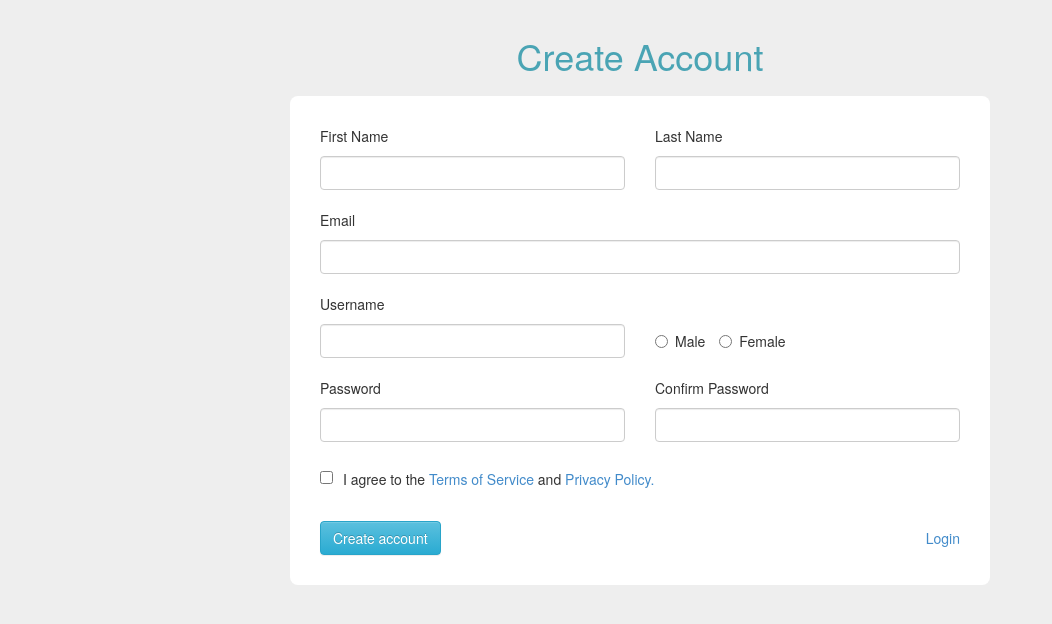
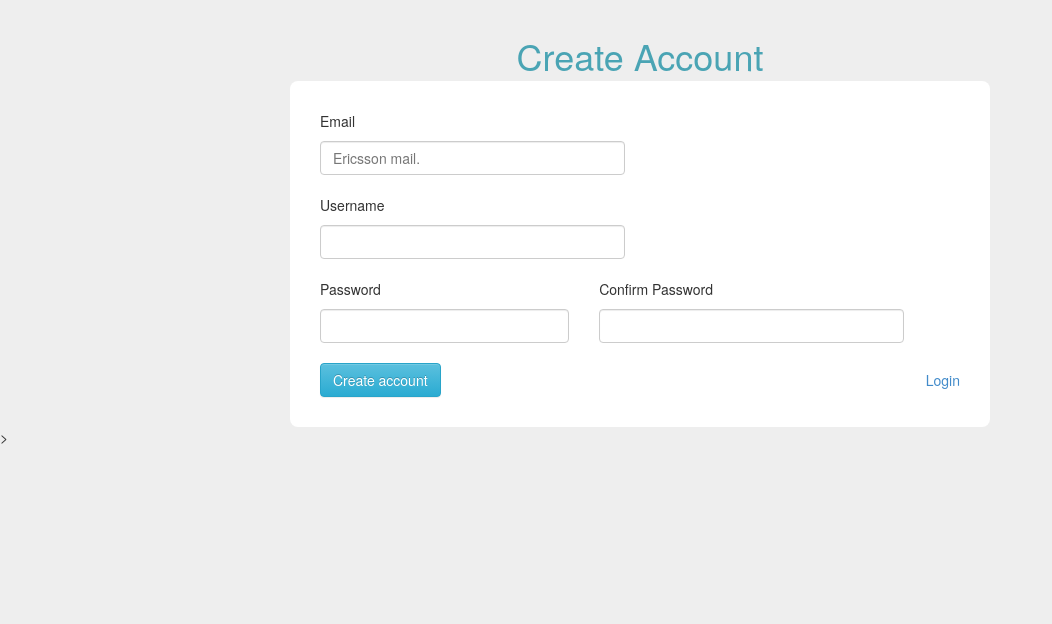
Before and after one commit to LegendOfFire/yule_club, a Django app: a page that uses join/templates/join/create-account.html in a window 1280 px wide. Shown: the top 624 px of the page, without its empty margins (0-1052 px from the left). Run offline with Django 3.2, Linux system fonts and the light colour scheme; some libraries are stand-ins or nearby versions.

```diff
--- a/join/templates/join/create-account.html
+++ b/join/templates/join/create-account.html
@@ -11,62 +11,141 @@
 	<link rel="stylesheet" type="text/css" href="{% static 'join/css/bootstrap-theme.min.css' %}">
 	<link rel="stylesheet" type="text/css" href="{% static 'join/css/templatemo_style.css' %}">
 
+    <script>
+
+        var mailcheck = false;
+        var passwordcheck = false;
+
+    function checkEmail(){
+        mailcheck = false;
+    if ($("#email").val() == "")
+        {
+        $("#mailPassed").css("display","none");
+            $("#mailWrong").css("display","none");
+            return
+        }
+
+    var myreg = /^\w+((-\w+)|(\.\w+))*\@ericsson.com+$/
+    if(myreg.test($("#email").val()))
+        {
+          $("#mailPassed").css("display","inline");
+          $("#mailWrong").css("display","none");
+            mailcheck = true;
+        }else{
+            $("#mailPassed").css("display","none");
+            $("#mailWrong").css("display","inline");
+        }
+    }
+
+    function checkPassword(){
+        passwordcheck = false;
+        if($("#password_confirm").val() == ""){
+           $("#passed").css("display","none");
+           $("#wrong").css("display","none");
+            return
+        }
+
+        if ($("#password").val() == $("#password_confirm").val()) {
+              $("#passed").css("display","inline");
+              $("#wrong").css("display","none");
+              passwordcheck = true;
+            }
+        else{
+              $("#passed").css("display","none");
+              $("#wrong").css("display","inline");
+        }
+    }
+
+        function checkAllDatas(){
+            if(mailcheck == false){
+                $("#mailPassed").css("display","none");
+                $("#mailWrong").css("display","inline");
+                return false;
+            }
+
+            if(passwordcheck == false){
+               $("#passed").css("display","none");
+               $("#wrong").css("display","inline");
+                return false;
+            }
+
+            return true;
+        }
+</script>
 </head>
+
+
+
 <body class="templatemo-bg-gray">
-	<h1 class="margin-bottom-15">Create Account</h1>
+	<h1 class="margin-bottom-12">Create Account</h1>
 	<div class="container">
-		<div class="col-md-12">
-			<form class="form-horizontal templatemo-create-account templatemo-container" role="form" action="#" method="post">
+		<div class="col-xs-12">
+			<form class="form-horizontal templatemo-create-account templatemo-container" role="form" onsubmit="return checkAllDatas()" method="post" action="#">
 				<div class="form-inner">
-					<div class="form-group">
-			          <div class="col-md-6">
+<!--					<div class="form-group">
+			          <div class="col-xs-6">
 			            <label for="first_name" class="control-label">First Name</label>
-			            <input type="text" class="form-control" id="first_name" placeholder="">
+			            <input type="text" class="form-control" id="first_name" name="first_name" placeholder="">
 			          </div>
-			          <div class="col-md-6">
+			          <div class="col-xs-6">
 			            <label for="last_name" class="control-label">Last Name</label>
-			            <input type="text" class="form-control" id="last_name" placeholder="">
+			            <input type="text" class="form-control" id="last_name" name=" last_name" placeholder="">
 			          </div>
+			        </div>-->
+			        <div class="form-group">
+			          <div class="col-xs-6">
+			            <label for="username" class="control-label">Email</label>
+			            <input type="email" class="form-control" id="email" name="email" placeholder="Ericsson mail." onblur="checkEmail()" >
+
+			          </div>
+                         <div class="col-xs-2" style="padding-top: 35px;">
+                        <i class="fa fa-check" aria-hidden="true" id="mailPassed"></i>
+                        <i class="fa fa-times" aria-hidden="true" id="mailWrong"></i>
+                    </div>
+			        </div>
+
+
+			        <div class="form-group">
+			          <div class="col-xs-6">
+			            <label for="username" class="control-label">Username</label>
+			            <input type="text" class="form-control" id="username" name="username" placeholder="">
+			          </div>
+<!--			          <div class="col-xs-6 templatemo-radio-group">
+			          	<label class="radio-inline">
+		          			<input type="radio" name="optionsRadios" id="optionsRadios1" name="optionsRadios1" value="option1"> Male
+		          		</label>
+		          		<label class="radio-inline">
+		          			<input type="radio" name="optionsRadios" id="optionsRadios2" name="optionsRadios2"value="option2"> Female
+		          		</label>
+			          </div>   -->
 			        </div>
 			        <div class="form-group">
-			          <div class="col-md-12">
-			            <label for="username" class="control-label">Email</label>
-			            <input type="email" class="form-control" id="email" placeholder="">
+			          <div class="col-xs-5">
+			            <label for="password" class="control-label">Password</label>
+			            <input type="password" class="form-control" id="password" name="password" placeholder="" onblur="checkPassword()">
 			          </div>
+			          <div class="col-xs-6">
+			            <label for="password" class="control-label">Confirm Password</label>
+			            <input type="password" class="form-control" id="password_confirm" name="password_confirm" placeholder="" onblur="checkPassword()">
+
+                      </div>
+                      <div class="col-xs-1" style="padding-top: 35px;" >
+                         <i class="fa fa-check" aria-hidden="true" id ="passed"></i>
+                         <i class="fa fa-times" aria-hidden="true" id="wrong"></i>
+                      </div>
 			        </div>
-			        <div class="form-group">
-			          <div class="col-md-6">
-			            <label for="username" class="control-label">Username</label>
-			            <input type="text" class="form-control" id="username" placeholder="">
-			          </div>
-			          <div class="col-md-6 templatemo-radio-group">
-			          	<label class="radio-inline">
-		          			<input type="radio" name="optionsRadios" id="optionsRadios1" value="option1"> Male
-		          		</label>
-		          		<label class="radio-inline">
-		          			<input type="radio" name="optionsRadios" id="optionsRadios2" value="option2"> Female
-		          		</label>
-			          </div>
-			        </div>
-			        <div class="form-group">
-			          <div class="col-md-6">
-			            <label for="password" class="control-label">Password</label>
-			            <input type="password" class="form-control" id="password" placeholder="">
-			          </div>
-			          <div class="col-md-6">
-			            <label for="password" class="control-label">Confirm Password</label>
-			            <input type="password" class="form-control" id="password_confirm" placeholder="">
-			          </div>
-			        </div>
-			        <div class="form-group">
-			          <div class="col-md-12">
+
+                        </div>
+			        <!--<div class="form-group">
+			          <div class="col-xs-12">
 			            <label><input type="checkbox">I agree to the <a href="javascript:;" data-toggle="modal" data-target="#templatemo_modal">Terms of Service</a> and <a href="#">Privacy Policy.</a></label>
 			          </div>
-			        </div>
+			        </div>-->
+                    <br>
 			        <div class="form-group">
-			          <div class="col-md-12">
+			          <div class="col-xs-12">
 			            <input type="submit" value="Create account" class="btn btn-info">
-			            <a href="login-1.html" class="pull-right">Login</a>
+			            <a href="login.html" class="pull-right">Login</a>
 			          </div>
 			        </div>
 				</div>
@@ -95,4 +174,11 @@
 	<script type="text/javascript" src="{% static 'join/js/jquery-1.11.1.min.js' %}"></script>
 	<script type="text/javascript" src="{% static 'join/js/bootstrap.min.js' %}"></script>
 </body>
+
+    <script>
+        $("#mailPassed").css("display","none");
+        $("#mailWrong").css("display","none");
+        $("#wrong").css("display","none");
+        $("#passed").css("display","none");
+</script>>
 </html>
```
Also changed, not shown: 1 other file.
